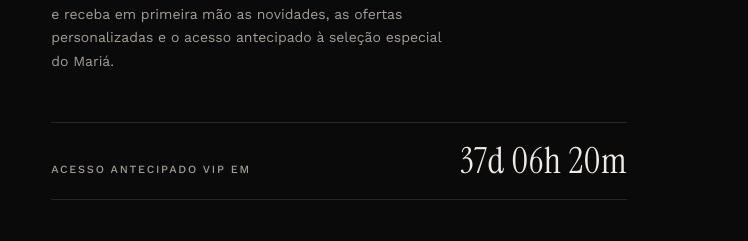
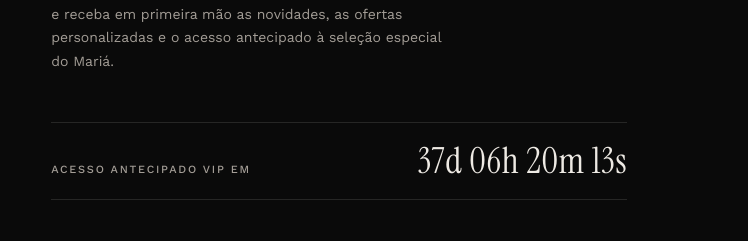
Before and after one commit to ClaudioBeeon/Maria-Black, a plain HTML site: page index.html in a window 1280 px wide. Shown: the part 5824-6065 px from the top of the page, 0-748 px from the left. Drawn offline with nearby package versions, Linux system fonts and the light colour scheme.

Commit message:
Update index.html

```diff
--- a/index.html
+++ b/index.html
@@ -430,7 +430,7 @@
 
         <div class="count" data-countdown hidden>
           <span class="label muted">Acesso antecipado VIP em</span>
-          <b><span data-cd="d">00</span>d <span data-cd="h">00</span>h <span data-cd="m">00</span>m</b>
+          <b><span data-cd="d">00</span>d <span data-cd="h">00</span>h <span data-cd="m">00</span>m <span data-cd="s">00</span>s</b>
         </div>
 
         <form class="form" id="form-final" data-vip-form novalidate aria-labelledby="final-title">
@@ -536,7 +536,7 @@
   var cd = document.querySelector("[data-countdown]");
   if (cd) {
     var vip = Date.parse("2026-11-26T00:00:00-03:00");
-    var out = { d: cd.querySelector('[data-cd="d"]'), h: cd.querySelector('[data-cd="h"]'), m: cd.querySelector('[data-cd="m"]') };
+    var out = { d: cd.querySelector('[data-cd="d"]'), h: cd.querySelector('[data-cd="h"]'), m: cd.querySelector('[data-cd="m"]'), s: cd.querySelector('[data-cd="s"]') };
     function pad(n){ return (n < 10 ? "0" : "") + n; }
     function tick(){
       var diff = vip - Date.now();
@@ -544,9 +544,10 @@
       out.d.textContent = pad(Math.floor(diff / 864e5));
       out.h.textContent = pad(Math.floor(diff % 864e5 / 36e5));
       out.m.textContent = pad(Math.floor(diff % 36e5 / 6e4));
+      out.s.textContent = pad(Math.floor(diff % 6e4 / 1e3));
       cd.hidden = false;
     }
-    tick(); setInterval(tick, 30000);
+    tick(); var cdTimer = setInterval(function(){ tick(); if (cd.hidden) clearInterval(cdTimer); }, 1000);
   }
 
   /* Botão fixo no celular: aparece fora das áreas de formulário */
```
